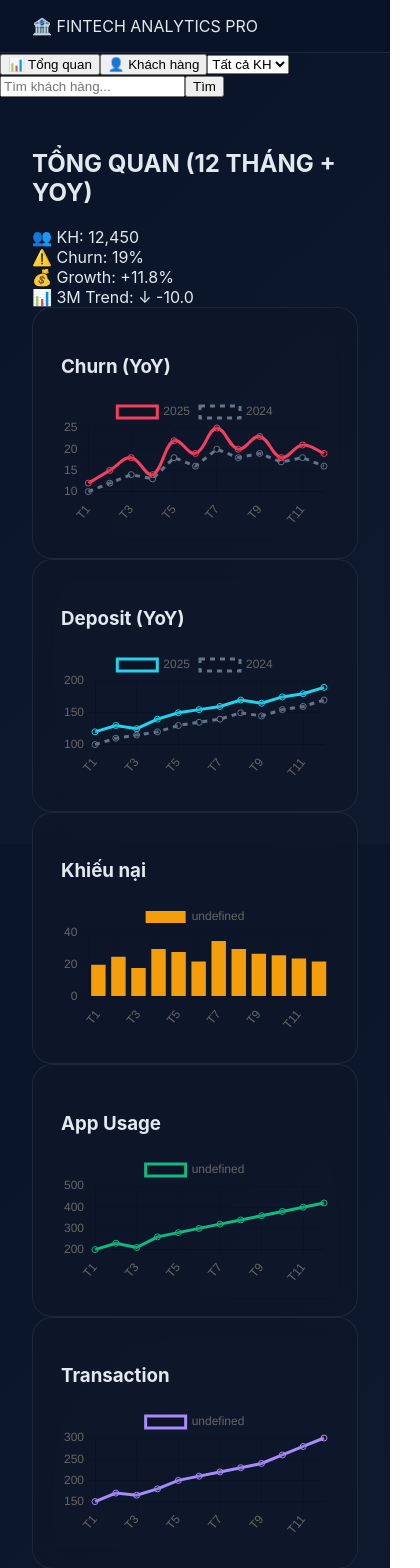
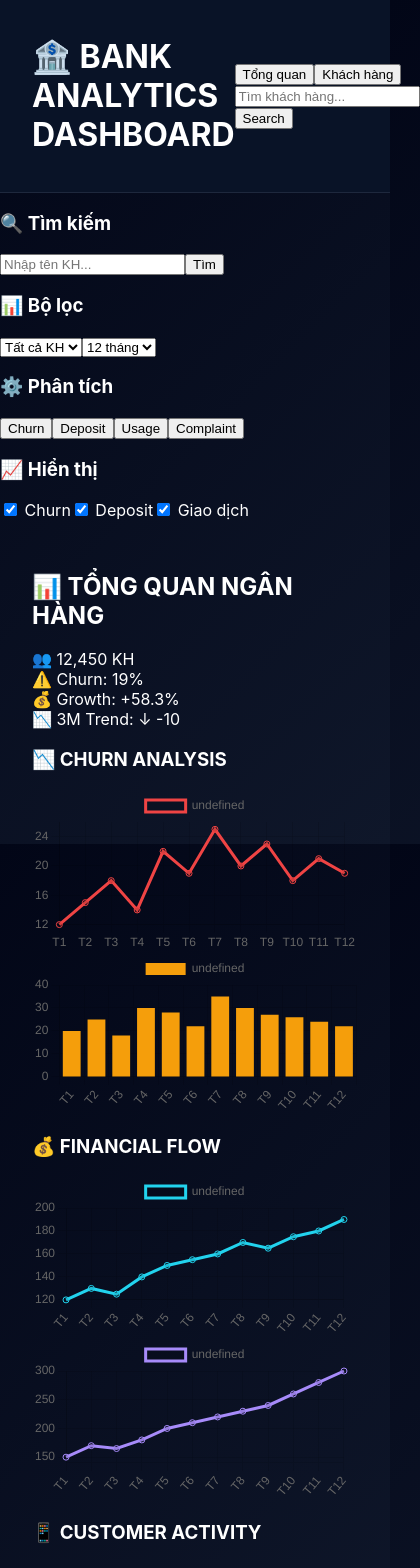
Before and after one commit to phamhue18102001-maker/Customer_Churn_Prediction, a React (Vite) app in the folder bank-churn-frontend/: page / in a window 390 px wide. Shown: the top 1568 px of the page, 420 px wide, since content can reach past the window. Built offline with nearby package versions, Linux system fonts and the light colour scheme.

Commit message:
Cập nhật 5

```diff
--- a/bank-churn-frontend/src/App.css
+++ b/bank-churn-frontend/src/App.css
@@ -1,145 +1,134 @@
-/* ===== ROOT ===== */
-.app-container {
+.app {
+  height: 100vh;
   display: flex;
   flex-direction: column;
-  height: 100vh;
-  background: linear-gradient(135deg, #0a1428, #0f1f3d);
-  color: #e2e8f0;
-  font-family: 'Inter', sans-serif;
+
 }
 
-/* ===== HEADER ===== */
+/* HEADER */
 .header {
-  padding: 20px 30px;
-  font-size: 26px;
-  font-weight: 700;
-  background: linear-gradient(90deg, #0f1f3d, #1a2338);
+  display: flex;
+  justify-content: space-between;
+  align-items: center;
+  padding: 16px 30px;
+  background: #0f172a;
   border-bottom: 1px solid #334155;
-  letter-spacing: 1px;
 }
 
-/* ===== LAYOUT ===== */
+.logo {
+  font-size: 22px;
+  font-weight: bold;
+}
+
+.toolbar {
+  display: flex;
+  gap: 10px;
+}
+
+.toolbar input {
+  padding: 8px;
+  border-radius: 8px;
+  border: none;
+}
+
+/* LAYOUT */
 .layout {
   display: flex;
   flex: 1;
-  overflow: hidden;
+
 }
 
-/* ===== SIDEBAR ===== */
+/* SIDEBAR 1/3 */
 .sidebar {
-  width: 260px;
+  width: 30%;
+  background: #020617;
   padding: 20px;
-  background: rgba(15, 23, 42, 0.95);
-  backdrop-filter: blur(10px);
+
   border-right: 1px solid #334155;
   display: flex;
   flex-direction: column;
-  gap: 14px;
+  gap: 15px;
 }
 
-.sidebar button {
-  padding: 12px;
-  border-radius: 12px;
-  background: #1e293b;
-  border: 1px solid #334155;
-  color: white;
-  cursor: pointer;
-  transition: 0.3s;
-}
-
-.sidebar button:hover {
-  background: #22d3ee;
-  color: #0f172a;
+.sidebar h3 {
+  margin-top: 10px;
+  font-size: 14px;
+  color: #94a3b8;
 }
 
 .sidebar input,
 .sidebar select {
   padding: 10px;
-  border-radius: 10px;
-  border: 1px solid #334155;
-  background: #111827;
+  border-radius: 8px;
+  border: none;
+  background: #0f172a;
   color: white;
 }
 
-/* ===== MAIN ===== */
+.sidebar button {
+  padding: 10px;
+  border-radius: 8px;
+  border: none;
+  background: #1e293b;
+
+  color: white;
+  cursor: pointer;
+
+}
+
+.sidebar button:hover {
+  background: #22d3ee;
+  color: black;
+}
+
+/* MAIN 2/3 */
 .main {
-  flex: 1;
-  padding: 30px;
+  width: 70%;
+  padding: 20px;
   overflow-y: auto;
 }
 
-/* ===== TITLES ===== */
-h2 {
-  font-size: 28px;
+/* KPI */
+.kpi {
+  display: grid;
+  grid-template-columns: repeat(4,1fr);
+  gap: 15px;
   margin-bottom: 20px;
 }
 
-h3 {
-  margin-bottom: 10px;
+
+
+.card {
+  background: #1e293b;
+  padding: 20px;
+  border-radius: 12px;
 }
 
-/* ===== CARDS ===== */
-.cards {
-  display: grid;
-  grid-template-columns: repeat(4, 1fr);
-  gap: 20px;
-  margin-bottom: 25px;
+.card.up {
+  border: 1px solid #10b981;
 }
 
-.card {
-  background: linear-gradient(145deg, #1e293b, #111827);
-  padding: 20px;
-  border-radius: 18px;
-  border: 1px solid #334155;
-  box-shadow: 0 15px 40px rgba(0,0,0,0.4);
-  transition: 0.3s;
-  font-weight: 500;
+.card.down {
+  border: 1px solid #ef4444;
 }
 
-.card:hover {
-  transform: translateY(-6px);
-  border-color: #22d3ee;
-  box-shadow: 0 25px 50px rgba(34,211,238,0.2);
-}
-
-/* ===== GRID ===== */
+/* GRID CHART */
 .grid {
   display: grid;
-  grid-template-columns: repeat(2, 1fr);
+  grid-template-columns: repeat(2,1fr);
   gap: 20px;
 }
 
-/* ===== CHART BOX ===== */
-.chart-box {
-  background: linear-gradient(145deg, #1a2338, #0f172a);
-  border-radius: 20px;
-  padding: 20px;
-  border: 1px solid #334155;
-  box-shadow: 0 20px 50px rgba(0,0,0,0.5);
-  transition: 0.3s;
+.chart {
+  background: #0f172a;
+  padding: 15px;
+  border-radius: 12px;
 }
 
-.chart-box:hover {
-  transform: translateY(-6px);
-  border-color: #22d3ee;
+/* INSIGHT */
+.insight {
+  margin-top: 20px;
+  padding: 15px;
+  background: #020617;
+  border-left: 4px solid #22d3ee;
 }
-
-/* ===== SCROLLBAR ===== */
-::-webkit-scrollbar {
-  width: 6px;
-}
-::-webkit-scrollbar-thumb {
-  background: #475569;
-  border-radius: 10px;
-}
-
-/* ===== RESPONSIVE ===== */
-@media (max-width: 1200px) {
-  .cards {
-    grid-template-columns: repeat(2, 1fr);
-  }
-
-  .grid {
-    grid-template-columns: 1fr;
-  }
-}
--- a/bank-churn-frontend/src/App.jsx
+++ b/bank-churn-frontend/src/App.jsx
@@ -1,11 +1,11 @@
-import React, { useState, useMemo } from 'react';
-import { Line, Bar } from 'react-chartjs-2';
+import React, { useState, useMemo } from "react";
+import { Line, Bar } from "react-chartjs-2";
 import {
   Chart as ChartJS,
   CategoryScale, LinearScale,
   PointElement, LineElement,
   BarElement, Tooltip, Legend
-} from 'chart.js';
+} from "chart.js";
 
 ChartJS.register(
   CategoryScale, LinearScale,
@@ -14,191 +14,223 @@ ChartJS.register(
 );
 
 const App = () => {
-  const [view, setView] = useState('overview');
-  const [segment, setSegment] = useState('all');
-  const [searchTerm, setSearchTerm] = useState('');
-  const [selectedCustomer, setSelectedCustomer] = useState(null);
-
+  const [view, setView] = useState("overview");
+  const [search, setSearch] = useState("");
+  const [customer, setCustomer] = useState(null);
 
   const months = ['T1','T2','T3','T4','T5','T6','T7','T8','T9','T10','T11','T12'];
 
   // ===== DATA =====
-  const churn2025 = [12,15,18,14,22,19,25,20,23,18,21,19];
-  const churn2024 = [10,12,14,13,18,16,20,18,19,17,18,16];
-
-  const deposit2025 = [120,130,125,140,150,155,160,170,165,175,180,190];
-  const deposit2024 = [100,110,115,120,130,135,140,150,145,155,160,170];
-
+  const churn = [12,15,18,14,22,19,25,20,23,18,21,19];
+  const deposit = [120,130,125,140,150,155,160,170,165,175,180,190];
+  const usage = [200,230,210,260,280,300,320,340,360,380,400,420];
   const complaints = [20,25,18,30,28,22,35,30,27,26,24,22];
 
-  const appUsage = [200,230,210,260,280,300,320,340,360,380,400,420];
+
   const transaction = [150,170,165,180,200,210,220,230,240,260,280,300];
 
   // ===== CALC =====
-  const growth = ((deposit2025[11] - deposit2024[11]) / deposit2024[11] * 100).toFixed(1);
+  const last3 = churn.slice(-3).reduce((a,b)=>a+b,0);
+  const prev3 = churn.slice(-6,-3).reduce((a,b)=>a+b,0);
+  const churnTrend = last3 - prev3;
 
-  const last3 = churn2025.slice(-3);
-  const prev3 = churn2025.slice(-6, -3);
+  const depositGrowth = ((deposit[11] - deposit[0]) / deposit[0] * 100).toFixed(1);
 
-  const trendCompare = (last3.reduce((a,b)=>a+b,0) - prev3.reduce((a,b)=>a+b,0)).toFixed(1);
+  const insight = useMemo(()=>{
+    return churnTrend > 0
+      ? "⚠️ Churn tăng mạnh trong 3 tháng gần đây → cần giữ chân KH ngay"
+      : "✅ Churn giảm → chiến lược đang hiệu quả";
+  },[churnTrend]);
 
-  // ===== CHARTS =====
-  const churnChart = {
-    labels: months,
-    datasets: [
-      { label: '2025', data: churn2025, borderColor: '#f43f5e', tension: 0.4 },
-      { label: '2024', data: churn2024, borderColor: '#64748b', borderDash: [5,5] }
-    ]
-  };
-
-  const depositChart = {
-    labels: months,
-    datasets: [
-      { label: '2025', data: deposit2025, borderColor: '#22d3ee' },
-      { label: '2024', data: deposit2024, borderColor: '#64748b', borderDash: [5,5] }
-    ]
+  // ===== SEARCH =====
+  const handleSearch = () => {
+    setCustomer({
+      name: "Nguyễn Văn A",
+      churnRisk: "87%",
+      balance: "250 triệu",
+      usage: [200,180,150],
+      transaction: [120,100,80]
+    });
+    setView("customer");
   };
 
 
 
-  // ===== SEARCH =====
-  const handleSearch = () => {
-    setSelectedCustomer({
-      name: "Nguyễn Văn A",
-      churnRisk: "87%",
-      balance: "250 triệu",
-      trend: [120,110,90],
-      complaints: [1,2,3]
-    });
-    setView('customer');
-  };
-
-  // ===== AI INSIGHT =====
-  const insight = useMemo(() => {
-    if (trendCompare > 0) {
-      return "Churn đang tăng trong 3 tháng gần đây → cần can thiệp sớm.";
-    }
-    return "Churn đang giảm → chiến lược giữ chân hiệu quả.";
-  }, [trendCompare]);
 
   return (
-    <div className="app-container">
+    <div className="app">
 
       {/* HEADER */}
       <div className="header">
-        🏦 FINTECH ANALYTICS PRO
+        <h1>🏦 BANK ANALYTICS DASHBOARD</h1>
+
+        <div className="toolbar">
+          <button onClick={()=>setView("overview")}>Tổng quan</button>
+          <button onClick={()=>setView("customer")}>Khách hàng</button>
+
+          <input
+            placeholder="Tìm khách hàng..."
+            value={search}
+            onChange={(e)=>setSearch(e.target.value)}
+          />
+          <button onClick={handleSearch}>Search</button>
+        </div>
       </div>
 
       <div className="layout">
 
-        {/* SIDEBAR */}
+        {/* ===== LEFT CONTROL PANEL (1/3) ===== */}
         <div className="sidebar">
-          <button onClick={()=>setView('overview')}>📊 Tổng quan</button>
-          <button onClick={()=>setView('customer')}>👤 Khách hàng</button>
 
-          <select value={segment} onChange={(e)=>setSegment(e.target.value)}>
-            <option value="all">Tất cả KH</option>
-            <option value="vip">VIP</option>
-            <option value="normal">Thường</option>
+          <h3>🔍 Tìm kiếm</h3>
+          <input
+            placeholder="Nhập tên KH..."
+            value={search}
+            onChange={(e)=>setSearch(e.target.value)}
+          />
+          <button onClick={handleSearch}>Tìm</button>
+
+          <h3>📊 Bộ lọc</h3>
+          <select>
+            <option>Tất cả KH</option>
+            <option>VIP</option>
+            <option>Thường</option>
           </select>
 
-          <input
-            placeholder="Tìm khách hàng..."
-            value={searchTerm}
-            onChange={(e)=>setSearchTerm(e.target.value)}
-          />
-          <button onClick={handleSearch}>Tìm</button>
+          <select>
+            <option>12 tháng</option>
+            <option>6 tháng</option>
+            <option>3 tháng</option>
+          </select>
+
+          <h3>⚙️ Phân tích</h3>
+          <button>Churn</button>
+          <button>Deposit</button>
+          <button>Usage</button>
+          <button>Complaint</button>
+
+          <h3>📈 Hiển thị</h3>
+          <label><input type="checkbox" defaultChecked /> Churn</label>
+          <label><input type="checkbox" defaultChecked /> Deposit</label>
+          <label><input type="checkbox" defaultChecked /> Giao dịch</label>
+
         </div>
 
-        {/* MAIN */}
+        {/* ===== RIGHT DASHBOARD (2/3) ===== */}
         <div className="main">
 
           {/* ===== OVERVIEW ===== */}
-          {view === 'overview' && (
+          {view === "overview" && (
             <>
-              <h2>TỔNG QUAN (12 THÁNG + YOY)</h2>
+              <h2>📊 TỔNG QUAN NGÂN HÀNG</h2>
 
               {/* KPI */}
-              <div className="cards">
-                <div className="card">👥 KH: 12,450</div>
-                <div className="card">⚠️ Churn: {churn2025[11]}%</div>
-                <div className="card">💰 Growth: +{growth}%</div>
-                <div className="card">📊 3M Trend: {trendCompare > 0 ? "↑" : "↓"} {trendCompare}</div>
+              <div className="kpi">
+                <div className="card">👥 12,450 KH</div>
+                <div className="card">⚠️ Churn: {churn[11]}%</div>
+                <div className="card">💰 Growth: +{depositGrowth}%</div>
+                <div className={`card ${churnTrend > 0 ? "down" : "up"}`}>
+                  📉 3M Trend: {churnTrend > 0 ? "↑" : "↓"} {churnTrend}
+                </div>
               </div>
 
-              {/* CHARTS */}
+              {/* ===== CHURN ===== */}
+              <div className="section">
+                <h3>📉 CHURN ANALYSIS</h3>
                 <div className="grid">
-
-                <div className="chart-box">
-                  <h3>Churn (YoY)</h3>
-                  <Line data={churnChart} />
-                </div>
-
-                <div className="chart-box">
-                  <h3>Deposit (YoY)</h3>
-                  <Line data={depositChart} />
-                </div>
-
-                <div className="chart-box">
-                  <h3>Khiếu nại</h3>
-                  <Bar data={{
+                  <div className="chart">
+                    <Line data={{
                       labels: months,
-                    datasets: [{ data: complaints, backgroundColor: '#f59e0b' }]
+                      datasets: [{ data: churn, borderColor: "#ef4444" }]
                     }} />
                   </div>
 
-                <div className="chart-box">
-                  <h3>App Usage</h3>
+                  <div className="chart">
+                    <Bar data={{
+                      labels: months,
+                      datasets: [{ data: complaints, backgroundColor: "#f59e0b" }]
+                    }} />
+                  </div>
+                </div>
+              </div>
+
+              {/* ===== FINANCE ===== */}
+              <div className="section">
+                <h3>💰 FINANCIAL FLOW</h3>
+                <div className="grid">
+                  <div className="chart">
                     <Line data={{
                       labels: months,
-                    datasets: [{ data: appUsage, borderColor: '#10b981' }]
+                      datasets: [{ data: deposit, borderColor: "#22d3ee" }]
                     }} />
                   </div>
 
-                <div className="chart-box">
-                  <h3>Transaction</h3>
+                  <div className="chart">
                     <Line data={{
                       labels: months,
-                    datasets: [{ data: transaction, borderColor: '#a78bfa' }]
+                      datasets: [{ data: transaction, borderColor: "#a78bfa" }]
                     }} />
                   </div>
                 </div>
+              </div>
 
-              {/* AI BOX */}
-              <div className="card">
-                🔮 AI Insight: {insight}
+              {/* ===== ACTIVITY ===== */}
+              <div className="section">
+                <h3>📱 CUSTOMER ACTIVITY</h3>
+                <div className="grid">
+                  <div className="chart">
+                    <Line data={{
+                      labels: months,
+                      datasets: [{ data: usage, borderColor: "#10b981" }]
+                    }} />
+                  </div>
+
+                  <div className="chart">
+                    <Line data={{
+                      labels: months,
+                      datasets: [{ data: transaction, borderColor: "#f97316" }]
+                    }} />
+                  </div>
+                </div>
+              </div>
+
+              {/* INSIGHT */}
+              <div className="insight">
+                <h3>🔮 AI INSIGHT</h3>
+                <p>{insight}</p>
+                <p>
+                  → Churn {churnTrend > 0 ? "tăng" : "giảm"} so với 3 tháng trước
+                  → Cần điều chỉnh chiến lược giữ chân khách hàng
+                </p>
               </div>
             </>
           )}
 
           {/* ===== CUSTOMER ===== */}
-          {view === 'customer' && selectedCustomer && (
+          {view === "customer" && customer && (
             <>
-              <h2>CHI TIẾT KH</h2>
+              <h2>👤 CHI TIẾT KHÁCH HÀNG</h2>
 
-              <div className="cards">
-                <div className="card">{selectedCustomer.name}</div>
-                <div className="card">Risk: {selectedCustomer.churnRisk}</div>
-                <div className="card">Balance: {selectedCustomer.balance}</div>
+              <div className="kpi">
+                <div className="card">{customer.name}</div>
+                <div className="card">Risk: {customer.churnRisk}</div>
+                <div className="card">Balance: {customer.balance}</div>
               </div>
 
-              <div className="chart-box">
-
+              <div className="grid">
+                <div className="chart">
                   <Line data={{
                     labels: ['T-2','T-1','Now'],
-                  datasets: [{ data: selectedCustomer.trend, borderColor: '#22d3ee' }]
+                    datasets: [{ data: customer.usage, borderColor: "#22d3ee" }]
                   }} />
                 </div>
 
-              <div className="chart-box">
-                <Bar data={{
+                <div className="chart">
+                  <Line data={{
                     labels: ['T-2','T-1','Now'],
-                  datasets: [{ data: selectedCustomer.complaints, backgroundColor: '#f43f5e' }]
+                    datasets: [{ data: customer.transaction, borderColor: "#ef4444" }]
                   }} />
                 </div>
-
-              <div className="card">
-                🔮 Nguy cơ cao → cần giữ chân ngay
               </div>
             </>
           )}
--- a/bank-churn-frontend/src/index.css
+++ b/bank-churn-frontend/src/index.css
@@ -1,10 +1,9 @@
 html, body, #root {
   height: 100%;
   margin: 0;
-  padding: 0;
-  background: linear-gradient(135deg, #0a1428 0%, #0f1a2e 100%);
-  font-family: 'Inter', system-ui, -apple-system, BlinkMacSystemFont, "Segoe UI", Roboto, sans-serif;
-  color: #e2e8f0;
+  background: linear-gradient(135deg, #020617, #0f172a);
+  color: white;
+  font-family: 'Inter', sans-serif;
 }
 
 * { box-sizing: border-box; }
```
Lines whose indentation alone changed are shown as unchanged.
